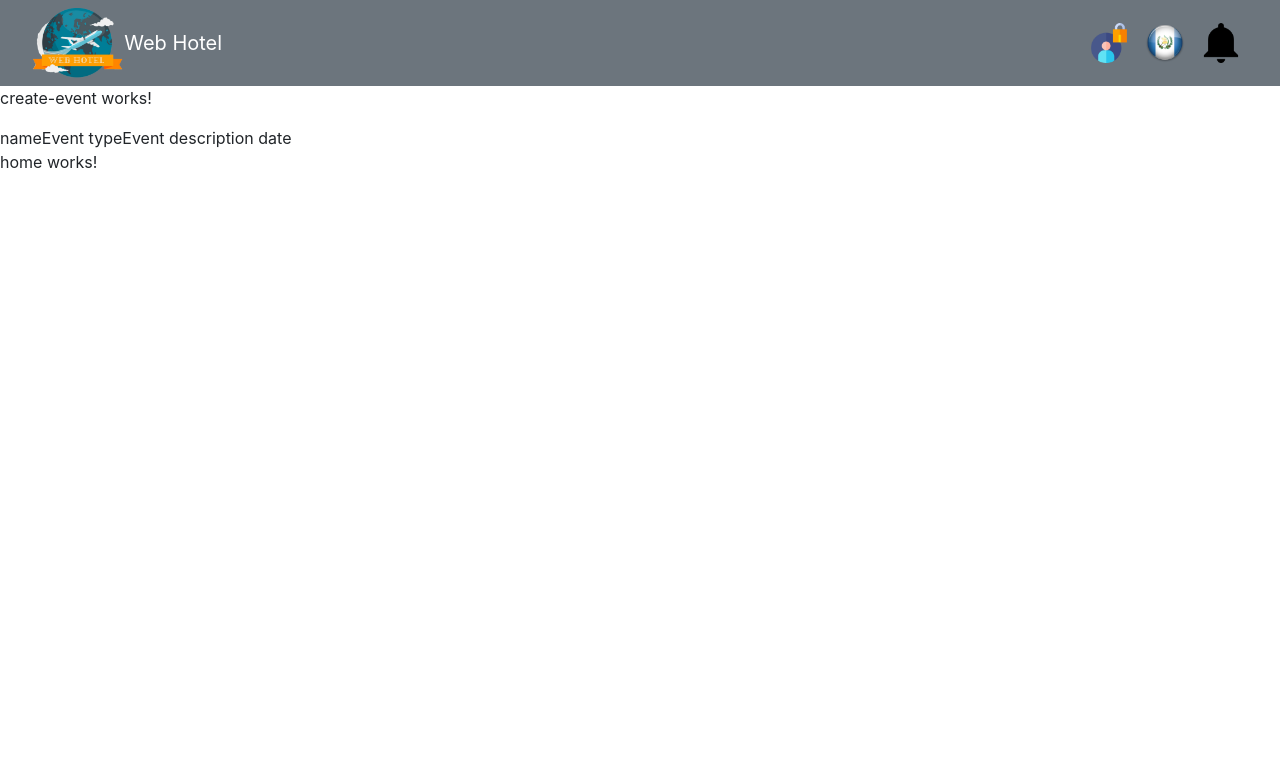
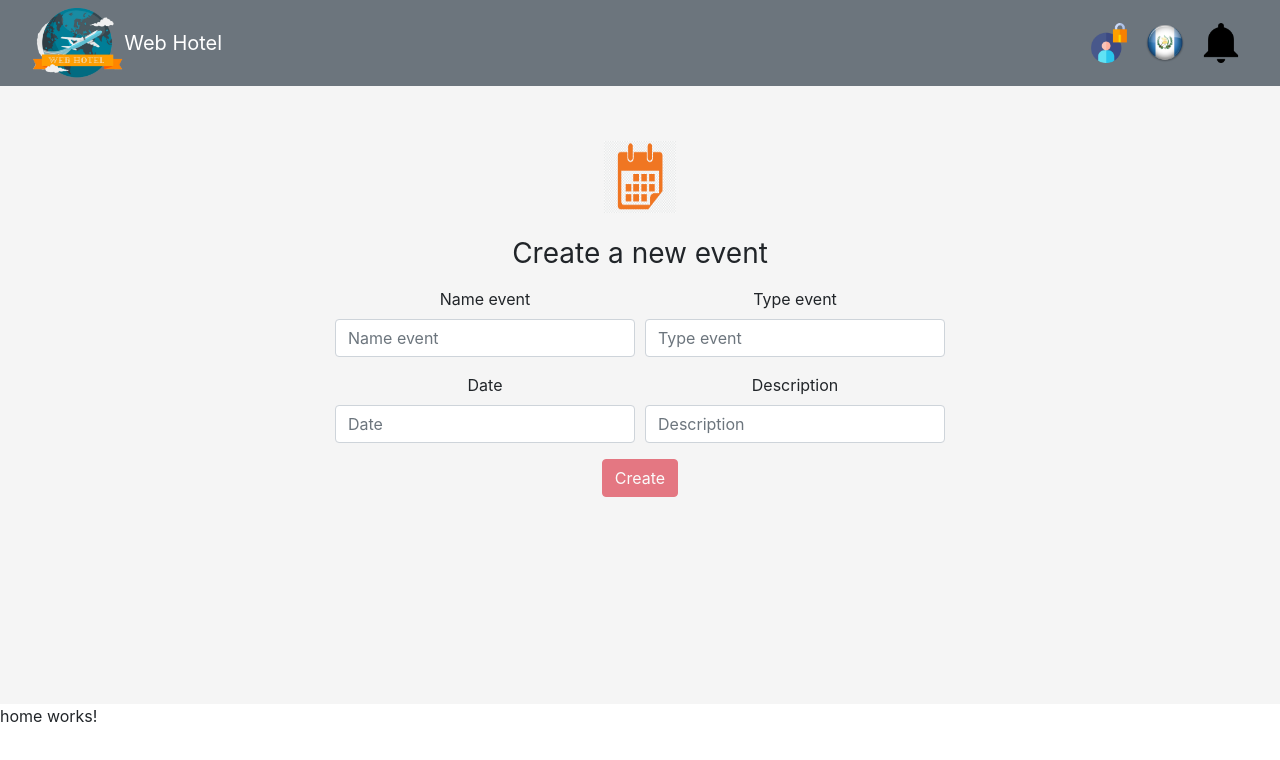
Before and after one commit to emiliorl/GestorDeHoteles-Front-End, an Angular app: page / in a window 1280 px wide. Shown: the top 760 px of the page. Built offline with nearby package versions, Linux system fonts and the light colour scheme.

Commit message:
Se hizo la creación del restEvent y el html del createEvent component

```diff
--- a/src/app/components/create-event/create-event.component.css
+++ b/src/app/components/create-event/create-event.component.css
@@ -0,0 +1,39 @@
+body{
+    width: 100%;
+    padding: 6px;
+    display: -ms-flexbox;
+    display: flex;
+    -ms-flex-align: center;
+    align-items: center;
+    padding-top: 40px;
+    padding-bottom: 15%;
+    background-color: #f5f5f5;
+}
+
+.bd-placeholder-img{
+    font-size: 1.1rem;
+    text-anchor: middle;
+    -webkit-user-select: none;
+    -moz-user-select: none;
+    user-select: none;
+}
+@media (min-width:768px) {
+    .bd-placeholder-img-ig{
+        font-size: 3rem;
+    }
+}
+
+.form-createEvent{
+    width: 100%;
+    max-width: 640px;
+    padding: 15px;
+    margin: auto;
+}
+
+.fomr-control{
+    position:relative;
+    box-sizing: border-box;
+    height: auto;
+    font-size: 15px;
+    padding: 15px;
+}
--- a/src/app/components/create-event/create-event.component.html
+++ b/src/app/components/create-event/create-event.component.html
@@ -1,8 +1,39 @@
-
-
-<p>create-event works!</p>
-
-nameEvent
-typeEvent
-description
-date
+<body class="text-center">
+    <form class="form-createEvent"  #createEvent="ngForm" (ngSubmit)="onSubmit()">
+        <img class="mb-4" width="72" height="72" src="../../../assets/img/calendario1.png" alt="Imagen de un calendario">
+        <h1 class="h3 mb-3 font-weight-normal">Create a new event</h1>
+        <div class="form-row">
+            <div class="form-group col-md-6">
+                <label for="inputName">Name event</label>
+                <input [(ngModel)]="event.nameEvent"  name="name" #name="ngModel" class="form-control" type="text" id="inputName" placeholder="Name event" required>
+                <span *ngIf="!name.valid && name.touched">
+                    Campo obligatorio
+                </span>
+            </div>
+            <div class="form-group col-md-6">
+                <label for="inputTypeEvent">Type event</label>
+                <input [(ngModel)]="event.typeEvent"  name="typeEvent" #typeEvent="ngModel" class="form-control" type="text" id="inputTypeEvent" placeholder="Type event" required>
+                <span *ngIf="!typeEvent.valid && typeEvent.touched">
+                    Campo obligatorio
+                </span>
+            </div>
+        </div>
+        <div class="form-row">
+            <div class="form-group col-md-6">
+                <label for="inputDate">Date</label>
+                <input [(ngModel)]="event.date"  name="date" #date="ngModel" class="form-control" type="text" id="inputDate" placeholder="Date" required>
+                <span *ngIf="!date.valid && date.touched">
+                    Campo obligatorio
+                </span>
+            </div>
+            <div class="form-group col-md-6">
+                <label for="inputDescription">Description</label>
+                <input [(ngModel)]="event.description"  name="description" #descrip="ngModel" class="form-control" type="text" id="inputDescription" placeholder="Description" required>
+                <span *ngIf="!descrip.valid && descrip.touched">
+                    Campo obligatorio
+                </span>
+            </div>
+        </div>
+        <button type="submit" class="btn btn-danger" [disabled]="!createEvent.form.valid">Create</button>
+    </form>
+</body>
--- a/src/app/components/create-event/create-event.component.ts
+++ b/src/app/components/create-event/create-event.component.ts
@@ -15,4 +15,8 @@ export class CreateEventComponent implements OnInit {
   ngOnInit(): void {
   }
 
+  onSubmit(){
+
+  }
+
 }
```
Also changed, not shown: src/app/app-routing.module.ts (+5 -2 lines), src/app/services/restEvent/rest-event.service.ts (added, +47 -0 lines), 1 other file (tests, documents, lock files or other folders).
